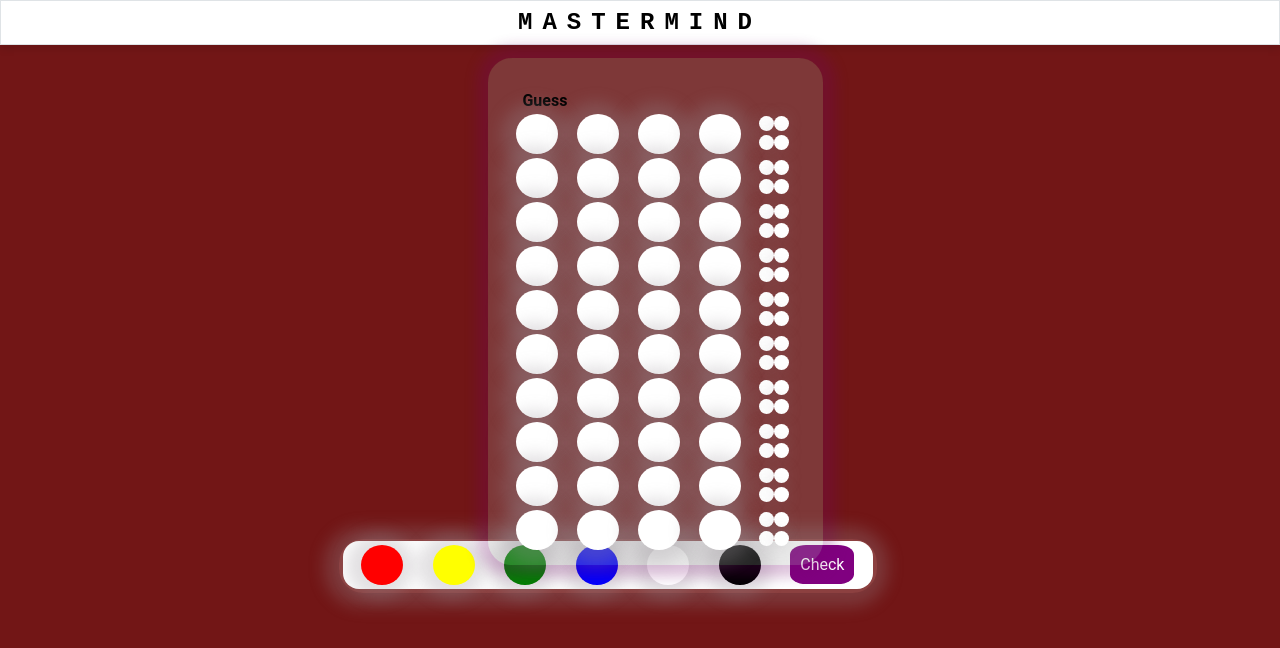
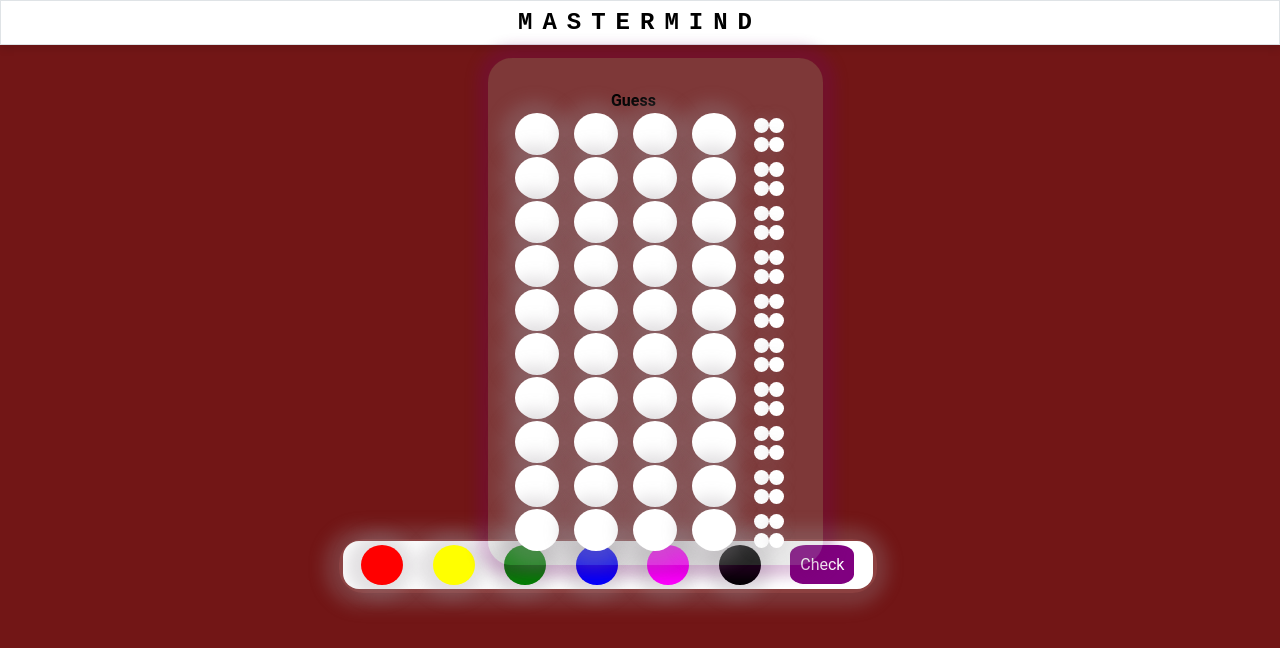
Before and after one commit to harvinder52/mastermind-frontend, a React (Create React App) app: page / in a window 1280 px wide. Shown: the top 648 px of the page. Built offline with nearby package versions, Linux system fonts and the light colour scheme.

Commit message:
added ability to toggle colors on answer board

```diff
--- a/src/App.css
+++ b/src/App.css
@@ -118,8 +118,8 @@
   background-color: Black;
 
 }
-.ColorPegWhite{
-  background-color: White;
+.ColorPegMagenta{
+  background-color:magenta;
 
 }
 .ColorPegBlue{
--- a/src/App.js
+++ b/src/App.js
@@ -1,68 +1,118 @@
+import "./App.css";
+import "./animation.css";
 
-import './App.css';
-import './animation.css'
+import { useState, useEffect } from "react";
 
 function App() {
+  var items = [
+    [0, 0, 0, 0],
+    [0, 0, 0, 0],
+    [0, 0, 0, 0],
+    [0, 0, 0, 0],
+  ];
+
+  const [colorIndex, setColorIndex] = useState(1);
+  let arrayColor = ["red", "yellow", "green", "blue", "magenta", "black"];
+  function handleColorPeg(event) {
+    document.querySelector("#row1").style.backgroundColor =
+      event.target.getAttribute("value");
+    console.log("handleColorPeg ran", event.target.getAttribute("value"));
+  }
+  function handleInputPeg(event) {
+    console.log("handleInputPeg ran", event);
+
+    event.target.style.backgroundColor = arrayColor[colorIndex];
+
+    setColorIndex(colorIndex + 1);
+  }
+  useEffect(() => {
+    if (colorIndex === 6) {
+      setColorIndex(0);
+      console.log(colorIndex, "equals to 6");
+    }
+    console.log(colorIndex, "useEffect");
+  }, [colorIndex]);
   return (
     <div className="App">
-      <div className="header" >
-        MASTERMIND
+      <div className="header">MASTERMIND</div>
+      <div className="boardContainer">
+        <table>
+          {" "}
+          <tr>
+            <th>Guess</th>
+          </tr>
+          {[...Array(10)].map((_, i) => (
+            <>
+              <tr id={"row" + i}>
+                <td onClick={handleInputPeg} className="colorPeg"></td>
+                <td onClick={handleInputPeg} className="colorPeg"></td>
+                <td onClick={handleInputPeg} className="colorPeg"></td>
+                <td onClick={handleInputPeg} className="colorPeg"></td>
+                <td>
+                  <div style={{ float: "left", width: "50%", height: "50%" }}>
+                    <span className="hintPeg "></span>
+                    <span className="hintPeg "></span>
+                    <span className="hintPeg "></span>
+                    <span className="hintPeg "></span>
                   </div>
-      <div className="boardContainer" >
-        <table>     <tr>
-    <th>Guess</th>
-
-  </tr>{[...Array(10)].map((_, i) => (
-        <>
-
-  <tr  id={"row"+i}>
-    <td><span className="colorPeg "></span></td>
-    <td><span className="colorPeg "></span></td>
-    <td><span className="colorPeg "></span></td>
-    <td><span className="colorPeg "></span></td>
-    <div style={{ float: "left",
-    width: "50%",
-    height: "50%"}}><span className="hintPeg "></span><span className="hintPeg "></span><span className="hintPeg "></span><span className="hintPeg "></span></div>
+                </td>
               </tr>
-
             </>
-          ))
-
-      }
+          ))}
         </table>
       </div>
 
-      <div className="playerInputContainer" >
+      <div className="playerInputContainer">
         <div>
           <ul className="colorList">
             <li>
-          <span className="colorPeg ColorPegRed"></span>
+              <span
+                onClick={handleColorPeg}
+                value="red"
+                className="colorPeg ColorPegRed"
+              ></span>
             </li>
             <li>
-          <span className="colorPeg ColorPegYellow"></span>
+              <span
+                onClick={handleColorPeg}
+                value="yellow"
+                className="colorPeg ColorPegYellow"
+              ></span>
             </li>
             <li>
-          <span className="colorPeg ColorPegGreen"></span>
+              <span
+                onClick={handleColorPeg}
+                value="green"
+                className="colorPeg ColorPegGreen"
+              ></span>
             </li>
             <li>
-          <span className="colorPeg ColorPegBlue"></span>
+              <span
+                onClick={handleColorPeg}
+                value="blue"
+                className="colorPeg ColorPegBlue"
+              ></span>
             </li>
             <li>
-          <span className="colorPeg ColorPegWhite"></span>
+              <span
+                onClick={handleColorPeg}
+                value="magenta"
+                className="colorPeg ColorPegMagenta"
+              ></span>
             </li>
             <li>
-          <span className="colorPeg ColorPegBlack"></span>
+              <span
+                onClick={handleColorPeg}
+                value="black"
+                className="colorPeg ColorPegBlack"
+              ></span>
             </li>
             <li>
               <button className="checkButton">Check</button>
             </li>
-
-
           </ul>
-
         </div>
       </div>
-
     </div>
   );
 }
```
Lines whose indentation alone changed are shown as unchanged.
